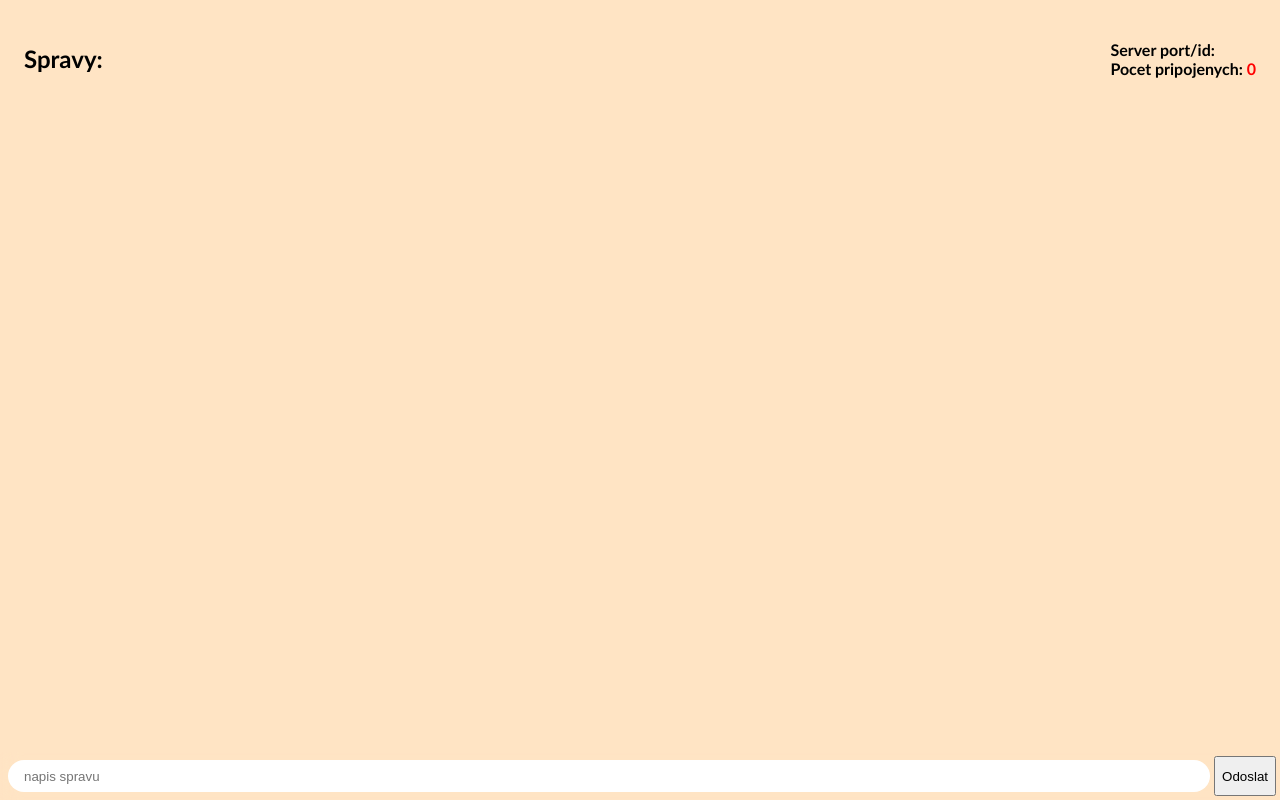
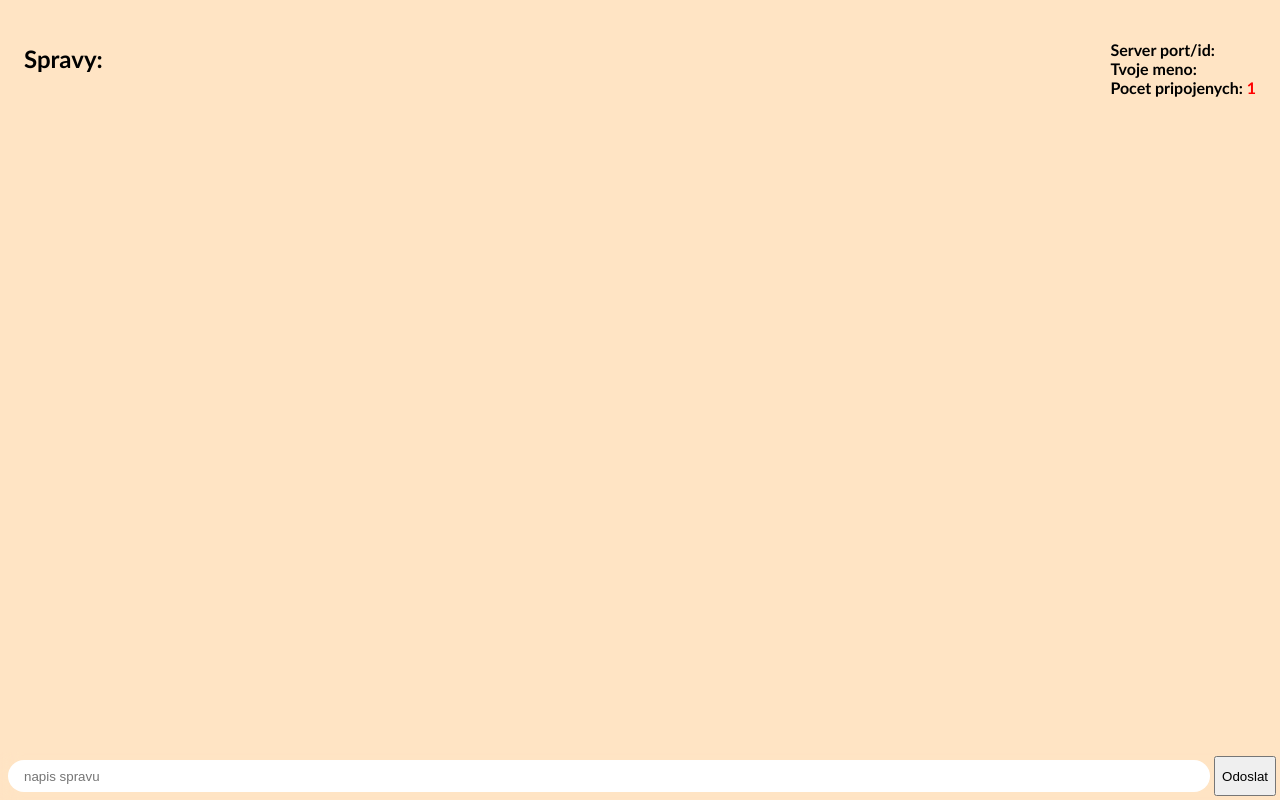
Before and after one commit to PravyKralSlovenska/Client-Server-Socket.IO, a website: page uloha1/index.html in a window 1280 px wide. Drawn offline with nearby package versions, Linux system fonts and the light colour scheme; no server answers.

Commit message:
vsetko funguje

```diff
--- a/uloha1/index.html
+++ b/uloha1/index.html
@@ -69,7 +69,8 @@
 
         <ul id="informacky">
             <li><b>Server port/id: <span id="serverPort" style="color:red;"></span></li>
-            <li>Pocet pripojenych: <span id="pripojeni" style="color:red;">0</span></b></li>
+            <li>Tvoje meno: <span id="meno"></span></li>
+            <li>Pocet pripojenych: <span id="pripojeni" style="color:red;">1</span></b></li>
             <ul id="list"></ul>
         </ul>
     </div>
```
